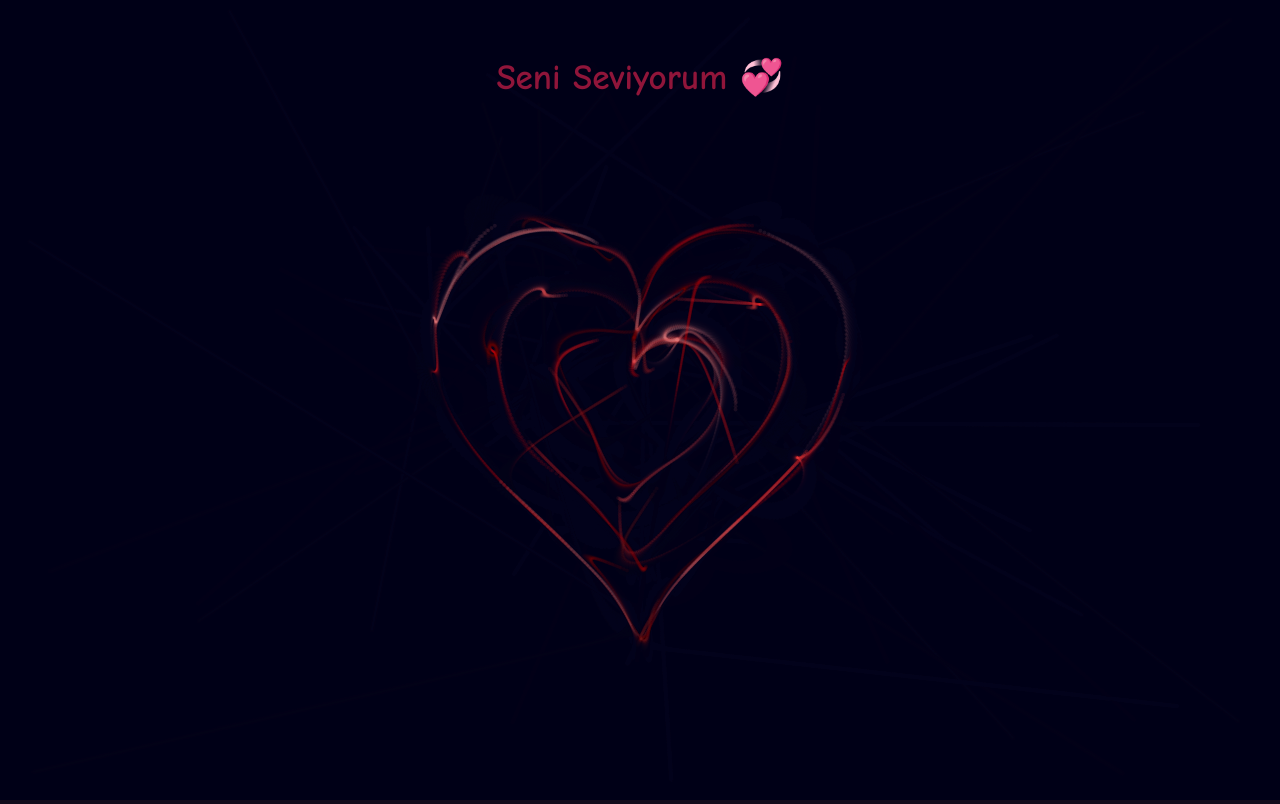
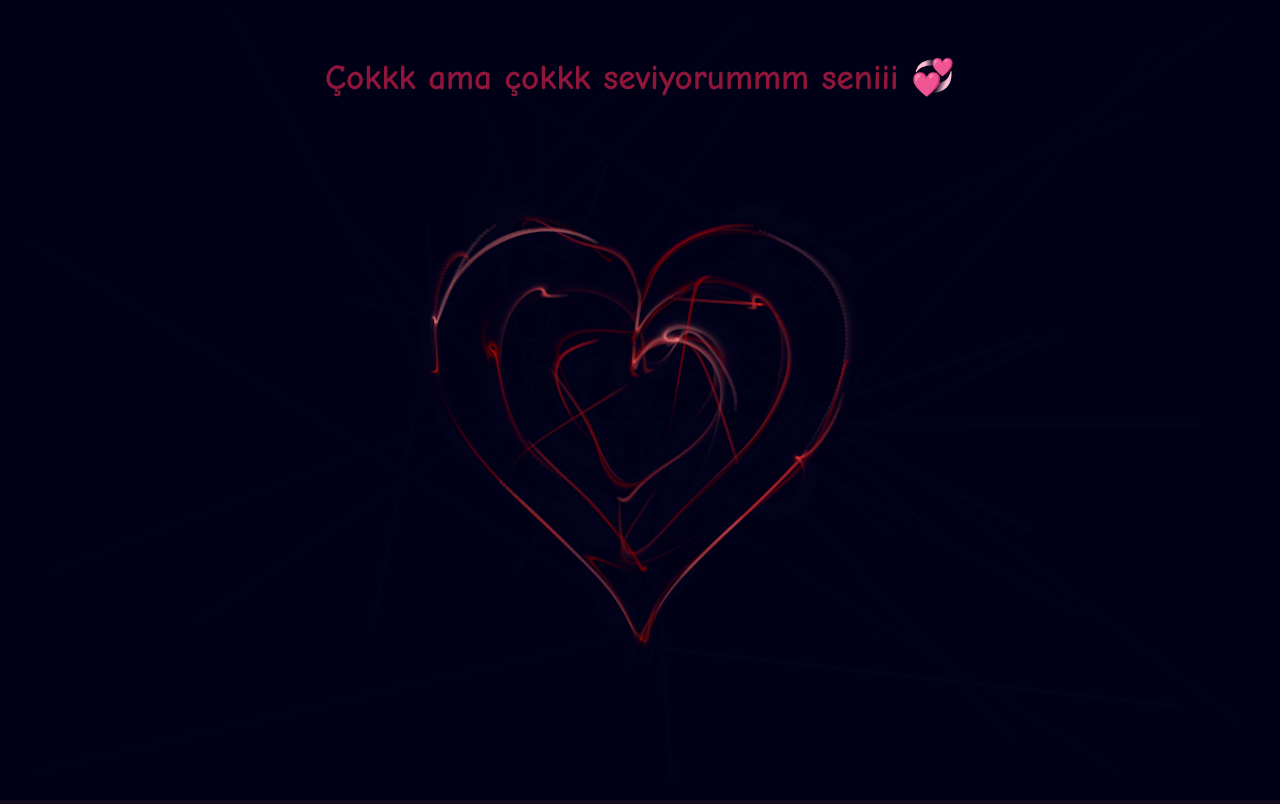
Before and after one commit to DannyAgatha/loveyaniask, a plain HTML site: page index-copy.html in a window 1280 px wide. Drawn offline with Linux system fonts and the light colour scheme.

Commit message:
asdfgadsfg

```diff
--- a/index-copy.html
+++ b/index-copy.html
@@ -7,7 +7,7 @@
     <link rel="stylesheet" href="style copy.css">
 </head>
 <body>
-    <div class="love-text">Seni Seviyorum 💞</div>
+    <div class="love-text">Çokkk ama çokkk seviyorummm seniii 💞</div>
     <canvas id="alx"></canvas>
     <script src="script copy.js"></script>
 </body>
```
